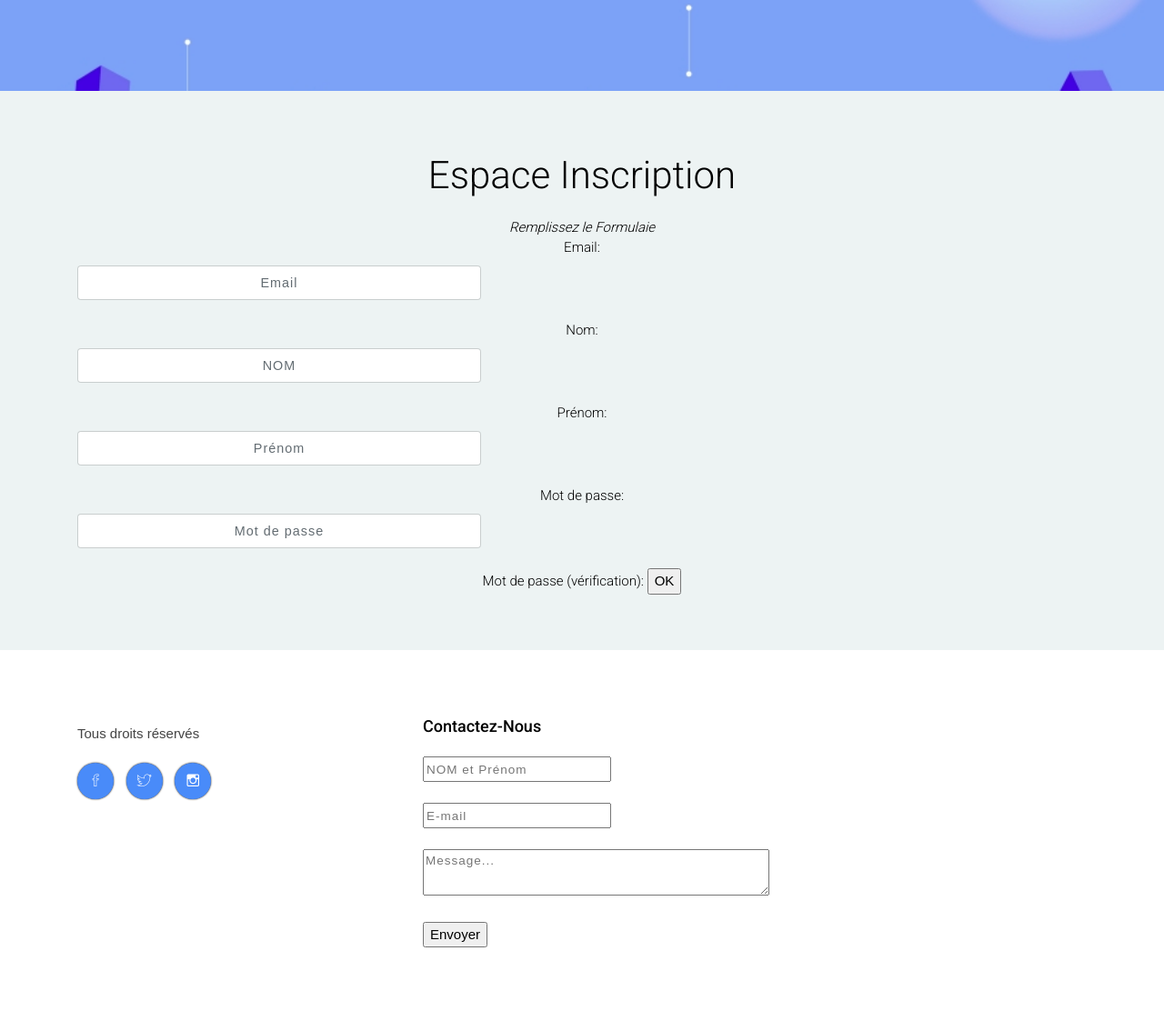
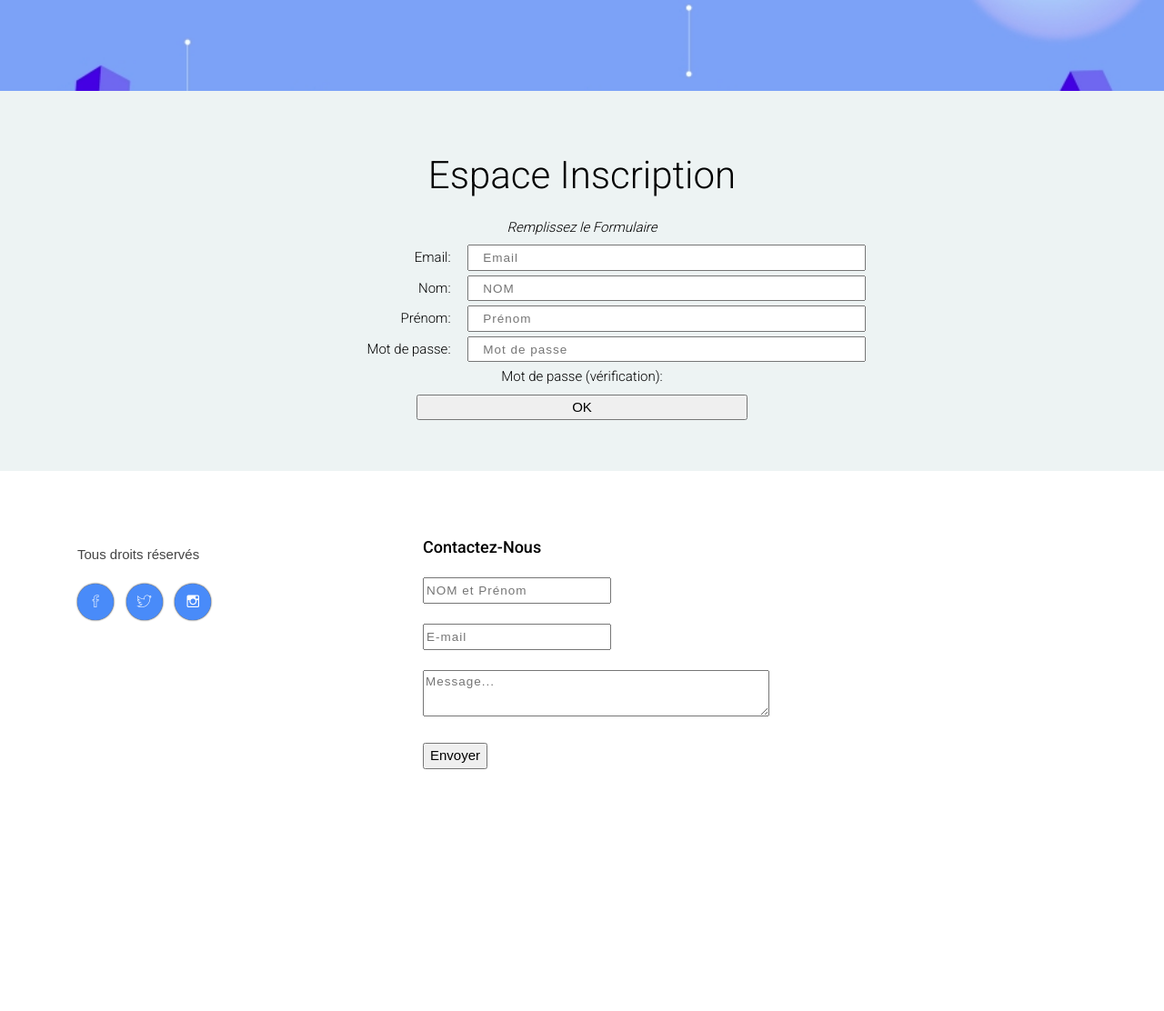
Before and after one commit to Durocortorum/Blog-TP5, a PHP site: page /Inscription in a window 1280 px wide. Shown: the part 60-1172 px from the top of the page at 91% size. After the commit the page ends 906 px from the top, so only its background shows below. Run offline with PHP 8.4, Linux system fonts and the light colour scheme; some web fonts are replaced.

Commit message:
create folder ControllerCommentaire.php

```diff
--- a/controllers/ControllerInscription.php
+++ b/controllers/ControllerInscription.php
@@ -74,7 +74,7 @@ class ControllerInscription
             }
             else
             {
-                $return_msg ="<i>Remplissez le Formulaie</i>";
+                $return_msg ="<i>Remplissez le Formulaire</i>";
                 $form = 1;
 
             }
--- a/views/Template.php
+++ b/views/Template.php
@@ -116,7 +116,7 @@
 	</footer>
 
 
-	<!-- SCIPTS -->
+	<!-- SCRIPTS -->
 
 	<script src="public/common-js/jquery-3.1.1.min.js"></script>
 
--- a/views/viewConnexion.php
+++ b/views/viewConnexion.php
@@ -11,10 +11,10 @@
                 }
                 ?>
                 <label for="email">Email:</label>
-                <input class="text-center m-2" type="email" class="form-control" placeholder="Email" name="email" style="width:40%">
+                <input class="lg-12" type="email" class="form-control" placeholder="Email" name="email" style="width:40%">
                 <br />
                 <label for="password">Mot de passe:</label>
-                <input class="text-center" type="password" class="form-control" placeholder="Mot de passe" name="password" style="width:40%">
+                <input class="lg-12" type="password" class="form-control" placeholder="Mot de passe" name="password" style="width:40%">
 
                 <br /><input type="submit" value="OK">
             </form>
--- a/views/viewInscription.php
+++ b/views/viewInscription.php
@@ -13,21 +13,21 @@
                 //AFFICHAGE DU FORMULAIRE SI L'INSCRIPTION N'A PAS ETE ENCORE EFFECTUEE
                 if ($form != "0") {
                 ?>
-                    <section>
-                        <label for="email">Email:</label>
-                        <input type="email" class="form-control" placeholder="Email" name="email" style="width:40%">
+                    <section class="m-2">
+                        <label class="col-2 text-right" for="email">Email:</label>
+                        <input class="col-12" type="email" class="form-control" placeholder="Email" name="email" style="width:40%">
                         <br />
-                        <label for="email">Nom:</label>
-                        <input type="text" class="form-control" placeholder="NOM" name="nom" style="width:40%">
+                        <label class="col-2 text-right" for="email">Nom:</label>
+                        <input class="col-12" type="text" class="form-control" placeholder="NOM" name="nom" style="width:40%">
                         <br />
-                        <label for="email">Prénom:</label>
-                        <input type="text" class="form-control" placeholder="Prénom" name="prenom" style="width:40%">
+                        <label class="col-2 text-right" for="email">Prénom:</label>
+                        <input class="col-12" type="text" class="form-control" placeholder="Prénom" name="prenom" style="width:40%">
                         <br />
-                        <label for="password">Mot de passe:</label>
-                        <input type="password" class="form-control" placeholder="Mot de passe" name="password" style="width:40%">
+                        <label class="col-2 text-right" for="password">Mot de passe:</label>
+                        <input class="col-12" type="password" class="form-control" placeholder="Mot de passe" name="password" style="width:40%">
                         <br />
-                        <label for="password">Mot de passe (vérification):</label>
-                        <input type="submit" name="form_button" value="OK">
+                        <label class="col-12 text-center" class="col-12" for="password">Mot de passe (vérification):</label>
+                        <input class="col-4" type="submit" name="form_button" value="OK">
                     </section>
             </form>
         <?php
--- a/views/viewUser.php
+++ b/views/viewUser.php
@@ -1,5 +1,4 @@
 <br><br>
-<center>
     <h2><?= $title; ?></h2>
     <br>
     <br>
@@ -66,8 +65,4 @@
          ?>
     </table>
 
-
-
-
   </div>
-</center>
```
Also changed, not shown: controllers/ControllerCommentaire.php (added, +42 -0 lines).
